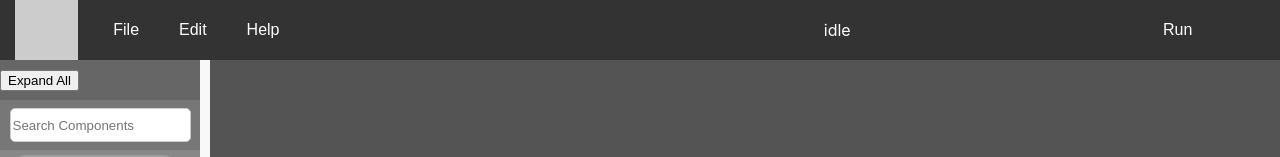
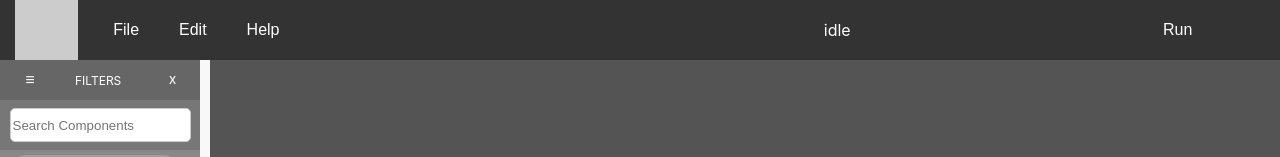
Before and after one commit to cwc020730/NeuralNetworkBuilder, a React (Create React App) app: page / in a window 1280 px wide. Shown: the top 157 px of the page. Built offline with nearby package versions, Linux system fonts and the light colour scheme; no server answers; grey boxes are pictures that could not be loaded.

Commit message:
Add a clearall button for filters

```diff
--- a/src/App.css
+++ b/src/App.css
@@ -451,8 +451,81 @@
   height: 40px;
 }
 
+.category-dropdown-toggle-button {
+  border: none;
+  color: white;
+  background: transparent;
+  padding: 10px 20px;
+  font-size: 16px;
+  cursor: pointer;
+  border-radius: 4px;
+  position: relative;
+  display: flex;
+  align-items: center;
+  justify-content: center;
+}
+
+.hamburger-icon {
+  width: 30px;
+  height: 2px;
+  background-color: white;
+  position: relative;
+  transition: transform 0.3s ease;
+}
+
+.hamburger-icon::before,
+.hamburger-icon::after {
+  content: '';
+  width: 30px;
+  height: 2px;
+  background-color: white;
+  position: absolute;
+  transition: transform 0.3s ease;
+}
+
+.hamburger-icon::before {
+  transform: translateY(-8px);
+}
+
+.hamburger-icon::after {
+  transform: translateY(8px);
+}
+
+.category-dropdown-toggle-button.open .hamburger-icon {
+  transform: rotate(45deg);
+}
+
+.category-dropdown-toggle-button.open .hamburger-icon::before {
+  transform: rotate(90deg) translateX(-8px);
+}
+
+.category-dropdown-toggle-button.open .hamburger-icon::after {
+  transform: rotate(90deg) translateX(8px);
+}
+
 .category-dropdown-container {
+  display: grid;
+  grid-template-columns: 30% 50% 20%;
+  width: 100%;
   position: relative;
+}
+
+.category-dropdown-button-text {
+  display: flex;
+  justify-content: left;
+  align-items: center;
+  font-size: 12px;
+  padding-left: 15px;
+}
+
+.category-dropdown-clearall-button {
+  display: flex;
+  justify-content: center;
+  align-items: center;
+  font-size: 14px;
+  padding-right: 15px;
+  padding-bottom: 4px;
+  cursor: pointer;
 }
 
 .category-dropdown-menu {
@@ -461,9 +534,9 @@
   width: 150px;
   font-size: 12px;
   left: 0;
-  background-color: rgba(34, 34, 34, 0.85);
+  background-color: rgba(34, 34, 34, 0.95);
   border-radius: 4px;
-  padding: 10px 0;
+  padding: 2px 0;
   list-style: none;
   margin: 5px 0 0;
   box-shadow: 0 4px 20px rgba(0, 0, 0, 0.3);
@@ -471,7 +544,7 @@
 }
 
 .category-name {
-  filter: none;
+  padding-left: 15px;
 }
 
 .category-dropdown-menu-list {
--- a/src/components/InventoryController.js
+++ b/src/components/InventoryController.js
@@ -75,9 +75,11 @@ const InventoryController = () => {
       <div className="sidebar-menu">
         <div className="category-menu">
           <div className='category-dropdown-container'>
-            <button onClick={toggleOpen} className="toggle-button">
-              {isOpen ? 'Collapse All' : 'Expand All'}
+            <button onClick={toggleOpen} className="category-dropdown-toggle-button">
+              ≡
             </button>
+            <div className='category-dropdown-button-text'>FILTERS</div>
+            <div className='category-dropdown-clearall-button'>x</div>
             {isOpen && (
               <CategoryMenu categories={categories} handleCategorySelect={handleCategorySelect} selectedCategories={selectedCategories} />
             )}
```
